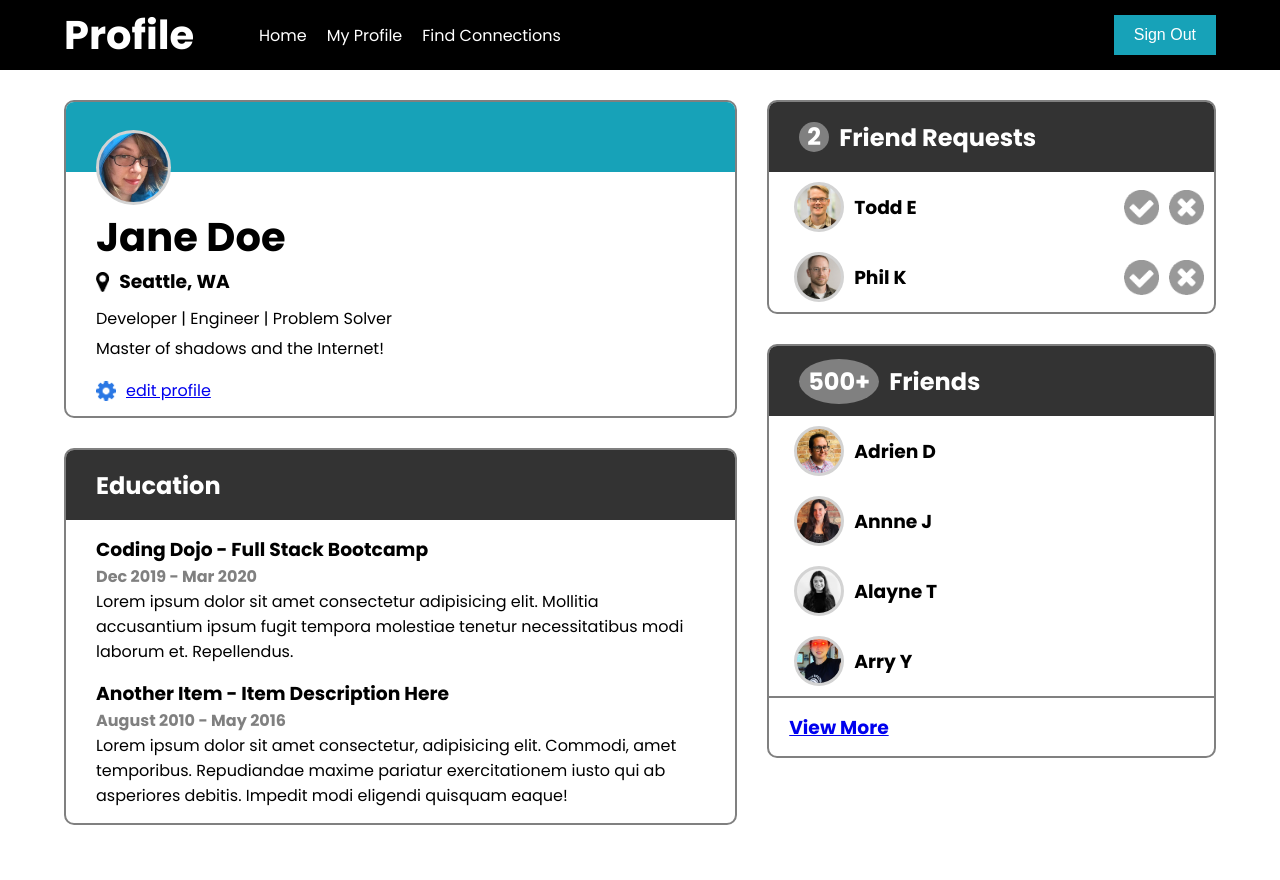
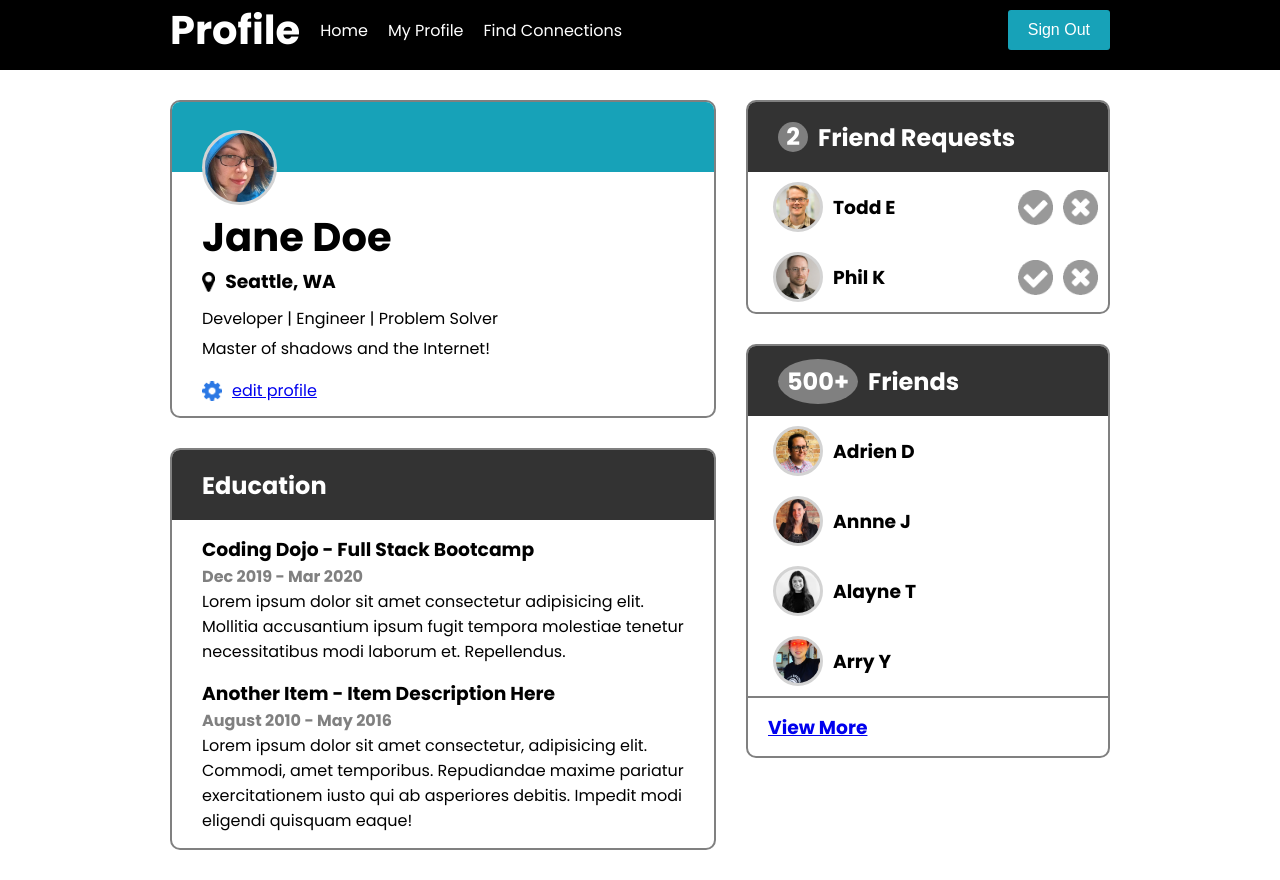
Before and after one commit to joshthecomposer/Profile_Page, a plain HTML site: page index.html in a window 1280 px wide. Before the commit the page ends 855 px from the top, so only its background shows below. Drawn offline with Linux system fonts and the light colour scheme.

Commit message:
final commit

```diff
--- a/index.html
+++ b/index.html
@@ -9,14 +9,14 @@
 </head>
 <body>
     <nav class="nav">
-        <h1 class="logo">Profile</h1>
-        <div class="navLinks">
-            <p class="link"><a href="#">Home</a></p>
-            <p class="link"><a href="#">My Profile</a></p>
-            <p class="link"><a href="#">Find Connections</a></p>
-        </div>
-        <div class="button-container">
-            <input type="button" class="button" value="Sign Out"/>
+        <div class="navMain">
+            <div class="logo">
+                <h1>Profile</h1>
+            </div>
+                <p class="link"><a href="#">Home</a></p>
+                <p class="link"><a href="#">My Profile</a></p>
+                <p class="link"><a href="#">Find Connections</a></p>
+                <input type="button" class="button" value="Sign Out"/>
         </div>
     </nav>
     <main>
--- a/style.css
+++ b/style.css
@@ -12,7 +12,6 @@
     margin: 0;
     border: 0;
     padding:  0;
-    /* font-size: 100%; */
     box-sizing: border-box;
     vertical-align: top;
     outline: 0;
@@ -26,11 +25,17 @@ body {
 
 .nav {
     height: 7rem;
-    display: flex;
-    align-items: center;
     background-color: black;
     color: white;
     overflow: show;
+}
+
+.navMain {
+    display: flex;
+    align-items: center;
+    margin: 0 auto;
+    max-width: 100rem;
+    min-width: 85rem;
 }
 
 h1 {
@@ -38,29 +43,20 @@ h1 {
 }
 
 .logo {
-    margin: 0 0 0 5%;
+    margin-left: 3rem;
     display: flex;
-    flex: 1;
 }
 
-.navLinks {
-    display: flex;
-    flex: 5;
-}
-.button-container {
-    display: flex;
-    margin: 0 5% 0 0;
-}
 .button {
+    border-radius: .3rem;
+    margin-left: auto;
+    margin-right: 3rem;
+    justify-self: flex-end;
     padding: .5rem 2rem;
     color: white;
     height: 4rem;
     background-color: #17A2B8;
     font-size: 1.6rem;
-    display: flex;
-    flex: 1;
-    justify-self: flex-end;
-    line-height: 1;
 }
 
 .button:hover {
@@ -78,11 +74,7 @@ h1 {
     margin-left: 2rem;
 }
 
-.navContent {
-    display: flex;
-}
-
-.navLinks a {
+.link a {
     text-decoration: none;
     font-size: 1.6rem;
     color: white;
@@ -93,12 +85,11 @@ a:hover {
 }
 
 main {
-    margin: 3rem 5%;
+    margin: 3rem auto;
     display: flex;
-    /* flex-wrap: wrap; */
     gap: 3rem;
-    /* margin: 3rem 15rem; */
-    /* width: 70%; */
+    max-width: 100rem;
+    min-width: 85rem;
 }
 
 /* Main Content Columns */
@@ -109,6 +100,7 @@ main {
     gap: 3rem;
     flex: 3;
     min-width: 27rem;
+    margin: 0 0 0 3rem;
 }
 
 /* Col1 Rows */
@@ -213,6 +205,7 @@ main {
 }
 
 .col2 {
+    margin: 0 3rem 0 0;
     display: flex;
     flex-direction: column;
     gap: 3rem;
```
